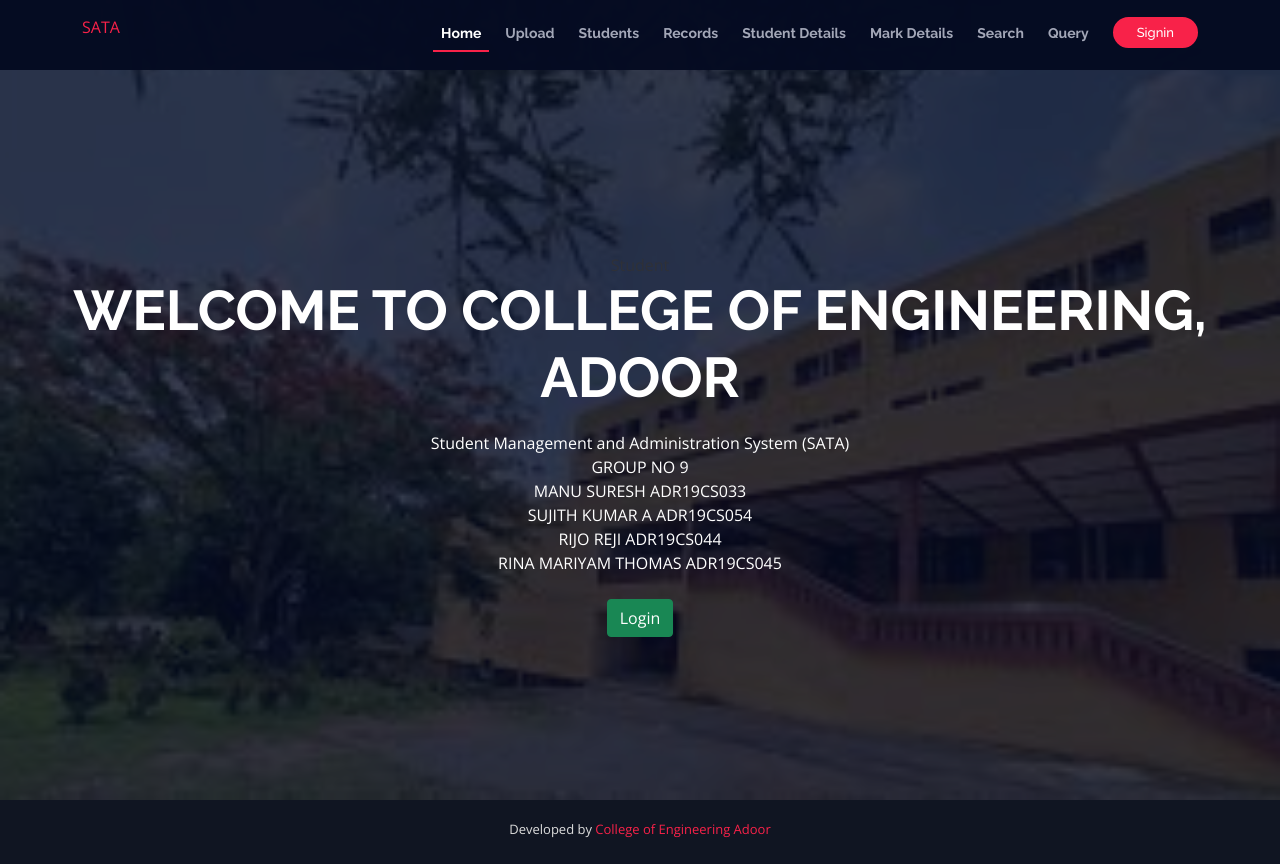
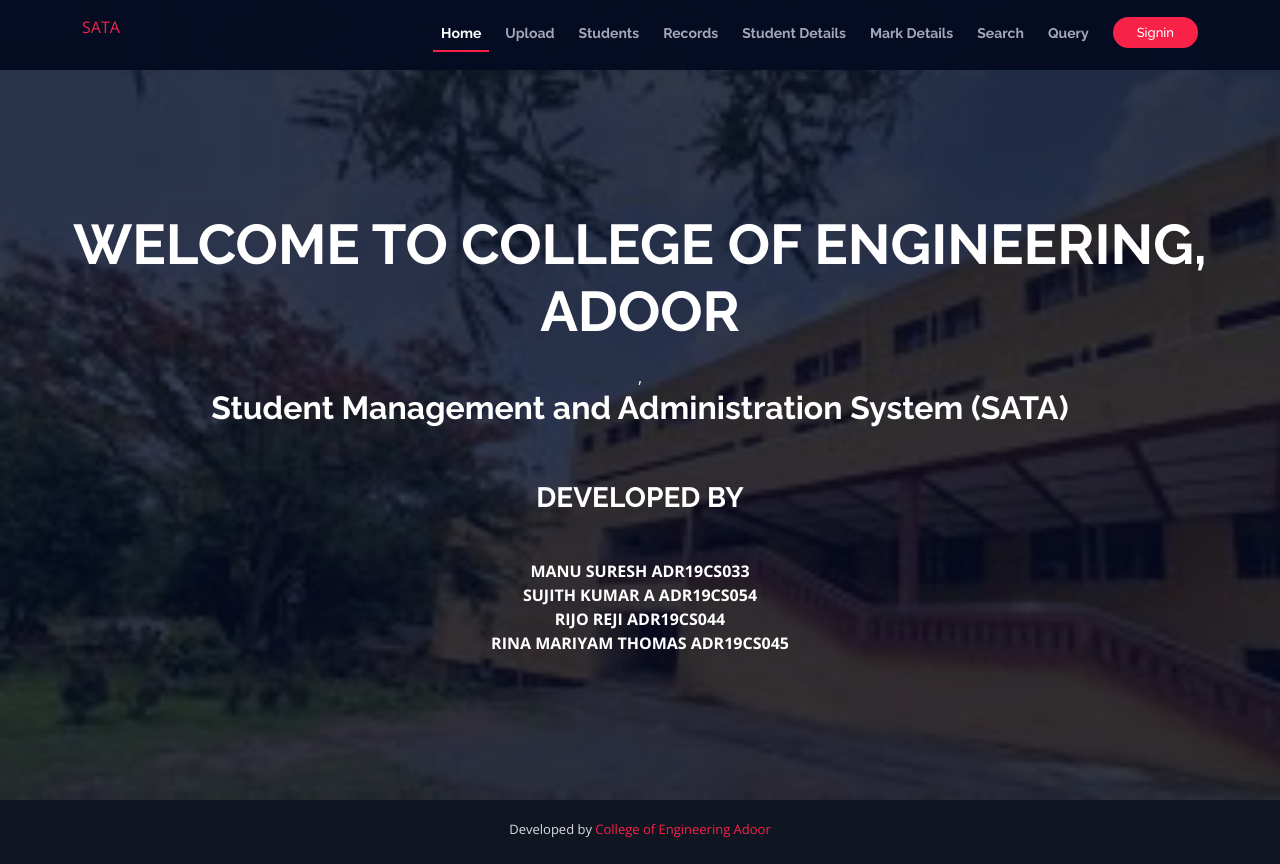
Before and after one commit to sujith-kumara/SATA, a Flask app: page /about in a window 1280 px wide. Run offline with Flask 2, Linux system fonts and the light colour scheme; some libraries are stand-ins or nearby versions.

Commit message:
about page redesigned

```diff
--- a/static/assets/css/style.css
+++ b/static/assets/css/style.css
@@ -34,6 +34,9 @@ h6 {
     margin: 0 0 20px 0;
     padding: 0;
     color: #0e1b4d;
+}
+#su{
+    color: white;
 }
 
 .main-page {
--- a/templates/about.html
+++ b/templates/about.html
@@ -5,12 +5,12 @@
     {% endblock title %}
 <div align="center" style="color: white;">
 <h1>Welcome to College of Engineering, Adoor</h1>
-Student Management and Administration System (SATA)
-<br>GROUP NO 9
-<br>MANU SURESH			ADR19CS033
+,<h2 id = "su"><b>Student Management and Administration System (SATA)</b></h2>
+<h3 id = "su"><br><b>DEVELOPED BY</b></h3>
+<div id = "su"></div><b><br>MANU SURESH			ADR19CS033
 <br>SUJITH KUMAR A		ADR19CS054
 <br>RIJO REJI			ADR19CS044
-<br>RINA MARIYAM THOMAS	ADR19CS045
+<br>RINA MARIYAM THOMAS	ADR19CS045</b></div>
 <br><br>
 </div>
 <a href="/login">
```
